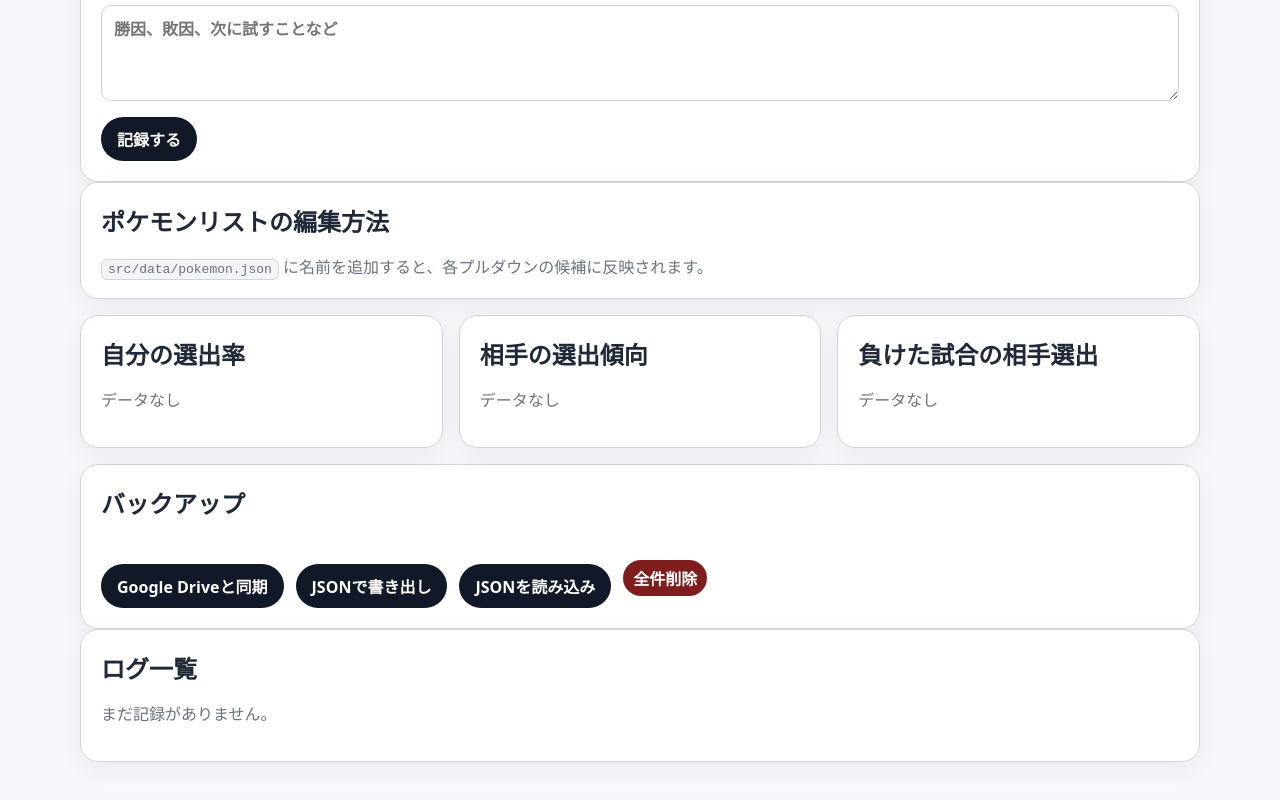
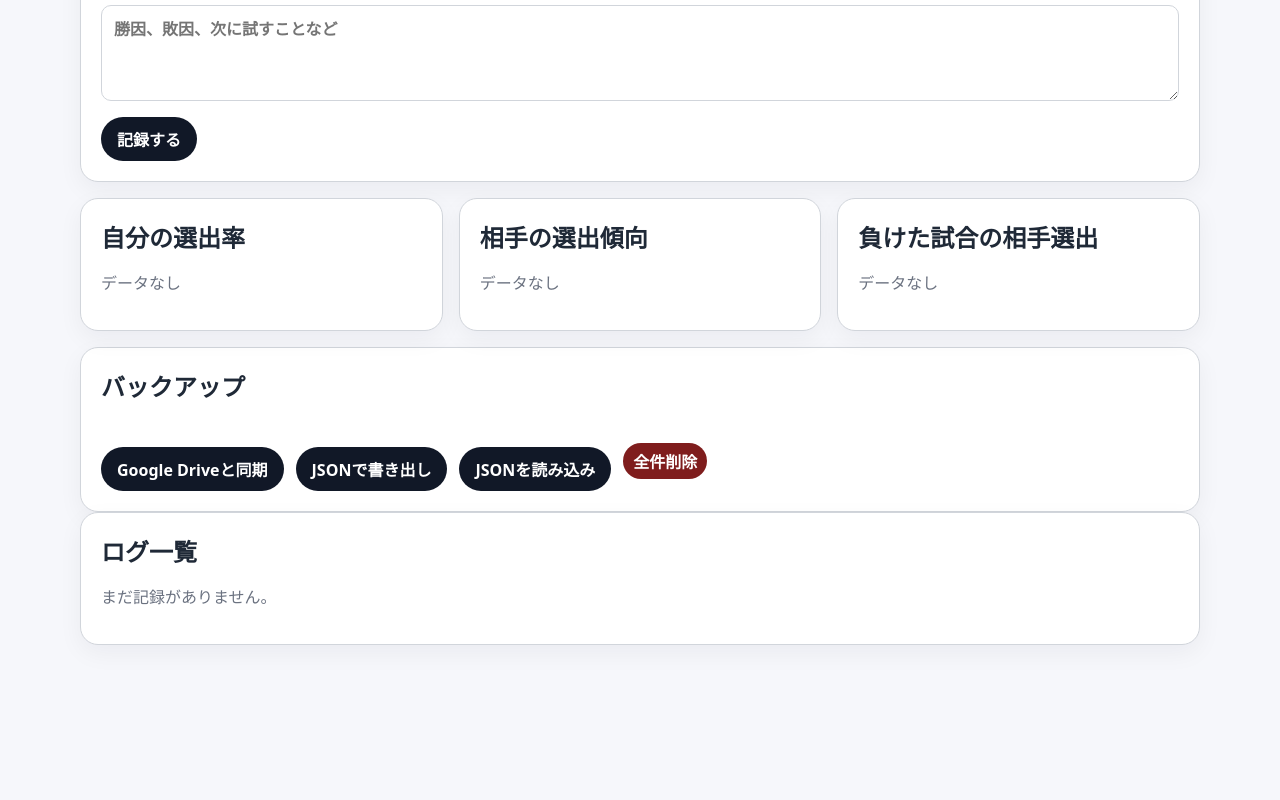
Before and after one commit to murasakitune/poke-log, a Next.js app: page / in a window 1280 px wide. Shown: the part 1159-1959 px from the top of the page. After the commit the page ends 1868 px from the top, so only its background shows below. Built offline with nearby package versions, Linux system fonts and the light colour scheme.

Commit message:
不要な画面項目の削除

```diff
--- a/src/app/globals.css
+++ b/src/app/globals.css
@@ -47,8 +47,6 @@ button:disabled { cursor: wait; opacity: .6; }
 .muted { color: var(--muted); }
 @media (max-width: 640px) { .container { width: min(100% - 20px, 1120px); padding-top: 16px; } .logHeader { align-items: flex-start; flex-direction: column; } }
 .stats small { display: block; color: var(--muted); margin-top: 4px; }
-.note p { margin: 0; color: var(--muted); }
-code { background: #f3f4f6; border: 1px solid var(--border); border-radius: 6px; padding: 2px 6px; }
 .pokemonSelectBox {
   display: grid;
   gap: 6px;
--- a/src/app/page.tsx
+++ b/src/app/page.tsx
@@ -260,11 +260,6 @@ export default function Home() {
         <button onClick={addLog}>記録する</button>
       </section>
 
-      <section className="card note">
-        <h2>ポケモンリストの編集方法</h2>
-        <p><code>src/data/pokemon.json</code> に名前を追加すると、各プルダウンの候補に反映されます。</p>
-      </section>
-
       <section className="grid">
         <Ranking title="自分の選出率" entries={stats.selected} total={logs.length} />
         <Ranking title="相手の選出傾向" entries={stats.opponentSelected} total={logs.length} />
```
Also changed, not shown: 1 other file (tests, documents, lock files or other folders).
